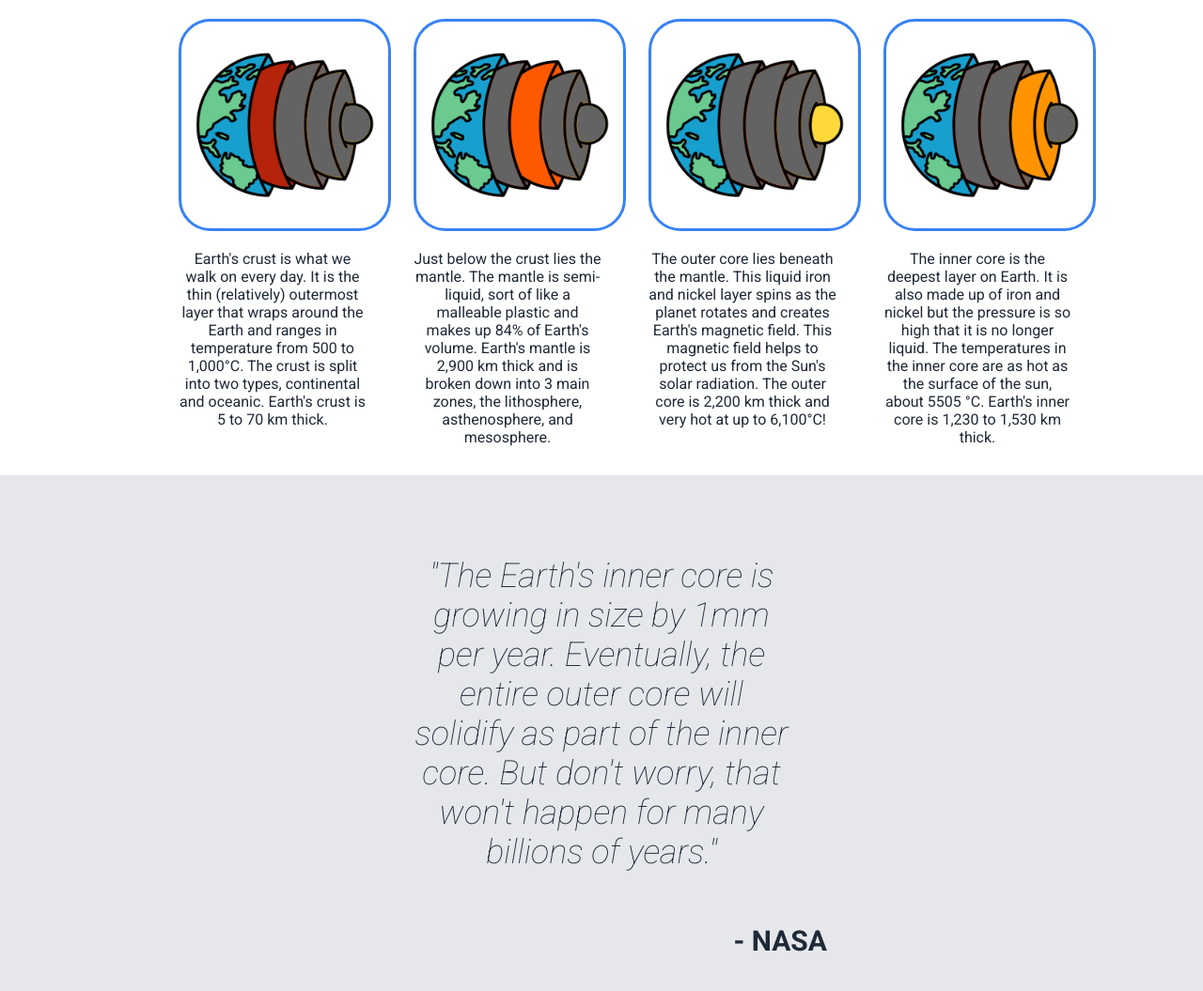
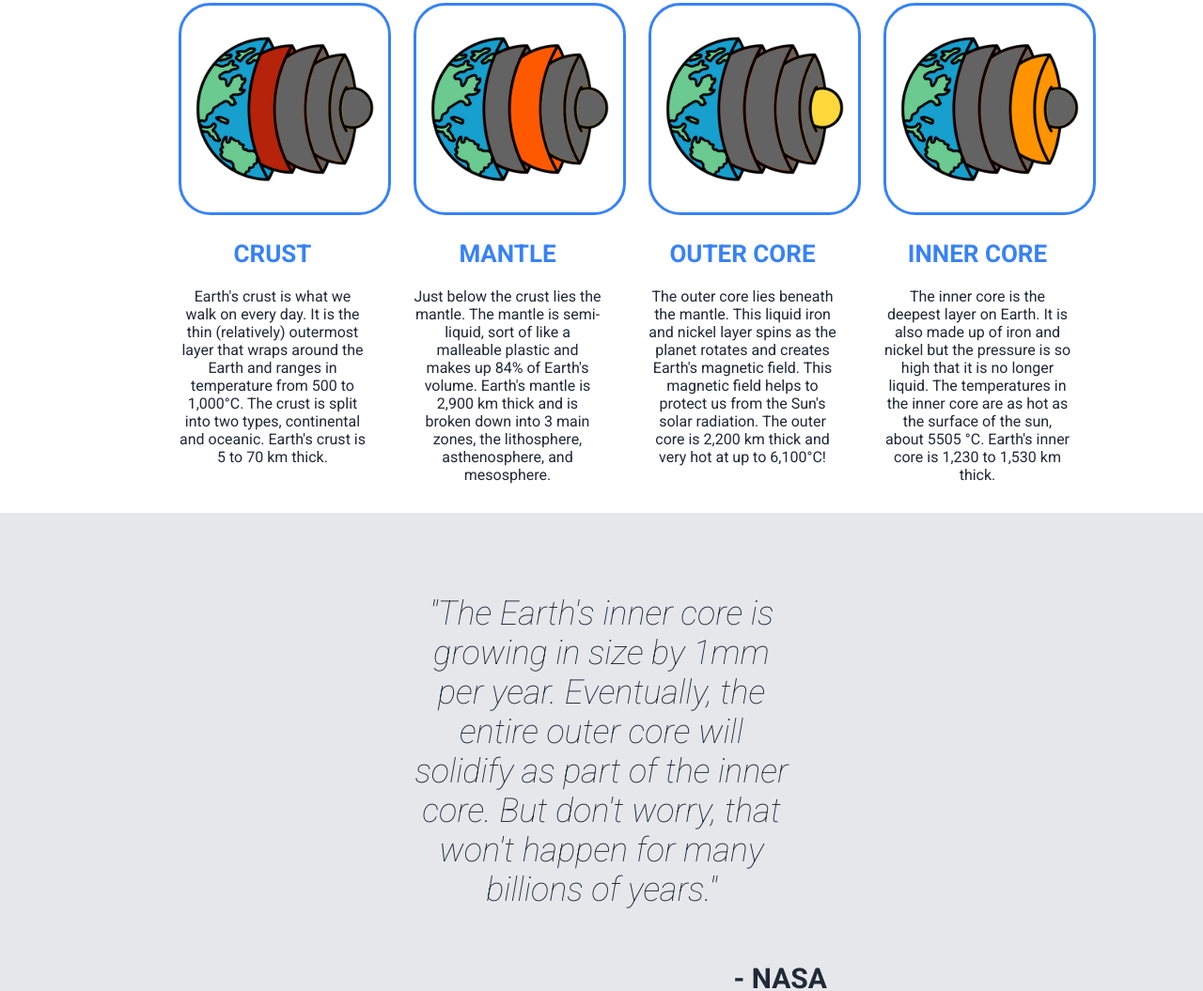
Before and after one commit to ClickClickKate/TOP-Landing-Page, a plain HTML site: page index.html in a window 1280 px wide. Shown: the part 856-1911 px from the top of the page at 94% size. Drawn offline with Linux system fonts and the light colour scheme.

Commit message:
Add info header, tweak hero img size

```diff
--- a/index.html
+++ b/index.html
@@ -42,18 +42,22 @@
          <br>
         <div class="infobox">
             <img src="./images/EarthCrust.png"/>
+           <h2>CRUST</h2>
             <p>Earth's crust is what we walk on every day. It is the thin (relatively) outermost layer that wraps around the Earth and ranges in temperature from 500 to 1,000°C. The crust is split into two types, continental and oceanic. Earth's crust is 5 to 70 km thick.</p>
         </div>
         <div class="infobox">
             <img src="./images/EarthMantle.png"/>
+            <h2>MANTLE</h2>
             <p>Just below the crust lies the mantle. The mantle is semi-liquid, sort of like a malleable plastic and makes up 84% of Earth's volume. Earth's mantle is 2,900 km thick and is broken down into 3 main zones, the lithosphere, asthenosphere, and mesosphere.</p>
         </div>
         <div class="infobox">
             <img src="./images/InnerCore.png"/>
+            <h2>OUTER CORE</h2>
             <p>The outer core lies beneath the mantle. This liquid iron and nickel layer spins as the planet rotates and creates Earth's magnetic field. This magnetic field helps to protect us from the Sun's solar radiation. The outer core is 2,200 km thick and very hot at up to 6,100°C!</p>
         </div>
         <div class="infobox">
             <img src="./images/OuterCore.png"/>
+            <h2>INNER CORE</h2>
             <p>The inner core is the deepest layer on Earth. It is also made up of iron and nickel but the pressure is so high that it is no longer liquid. The temperatures in the inner core are as hot as the surface of the sun, about 5505 °C. Earth's inner core is 1,230 to 1,530 km thick.</p>
         </div>
 
--- a/styles.css
+++ b/styles.css
@@ -85,8 +85,9 @@ color:#E5E7EB;
 
 
 .heroimg {
- text-align: center;
-
+text-align: center;
+height: 400px;
+width: auto;
 }
 
 .button {
@@ -123,6 +124,12 @@ font-size: 36px;
 font-weight: bolder;
 
 }
+
+.infocontainer h2 {
+    font-size: 26px;
+    font-weight: bolder;
+    color: #3882F6;
+    }
 
 /* -------------------- */
 
```
